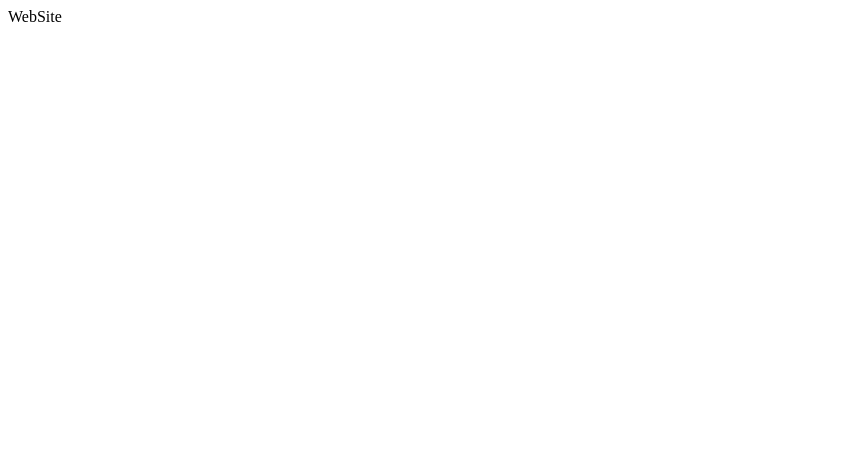
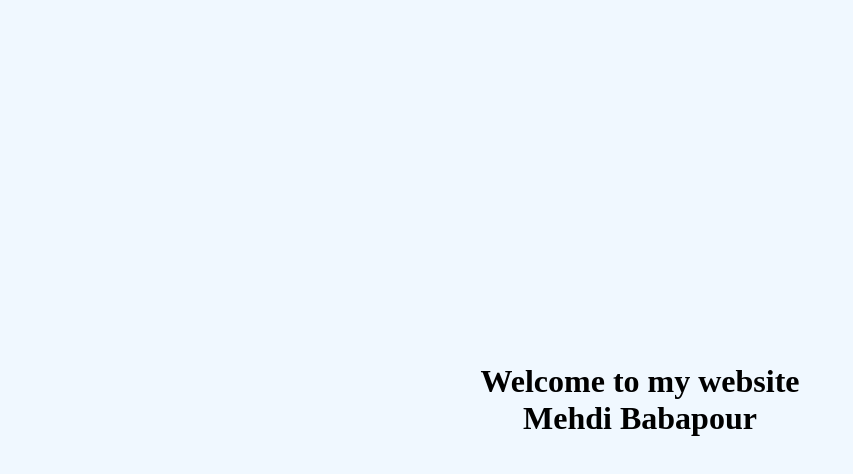
Before and after one commit to mehdibb/site, a plain HTML site: page index.html in a window 1280 px wide. Shown: the whole page, without its empty margins (0-853 px from the left). Drawn offline with Linux system fonts and the light colour scheme.

Commit message:
Add css file and page heading

```diff
--- /dev/null
+++ b/css/style.css
@@ -0,0 +1,14 @@
+* {
+  margin: 0;
+}
+
+main {
+  background: #f0f8ff;
+  text-align: center;
+  display: flex;
+  align-items: center;
+  flex-direction: column;
+  justify-content: center;
+  width: 100%;
+  height: 100%;
+}
--- a/index.html
+++ b/index.html
@@ -3,9 +3,16 @@
     <meta charset="UTF-8" />
     <meta name="viewport" content="width=device-width, initial-scale=1.0" />
     <meta http-equiv="X-UA-Compatible" content="ie=edge" />
+    <link rel="stylesheet" href="css/style.css" />
     <title>Document</title>
   </head>
   <body>
-    WebSite
+    <main>
+      <h1>
+        Welcome to my website
+        <br />
+        Mehdi Babapour
+      </h1>
+    </main>
   </body>
 </html>
```
